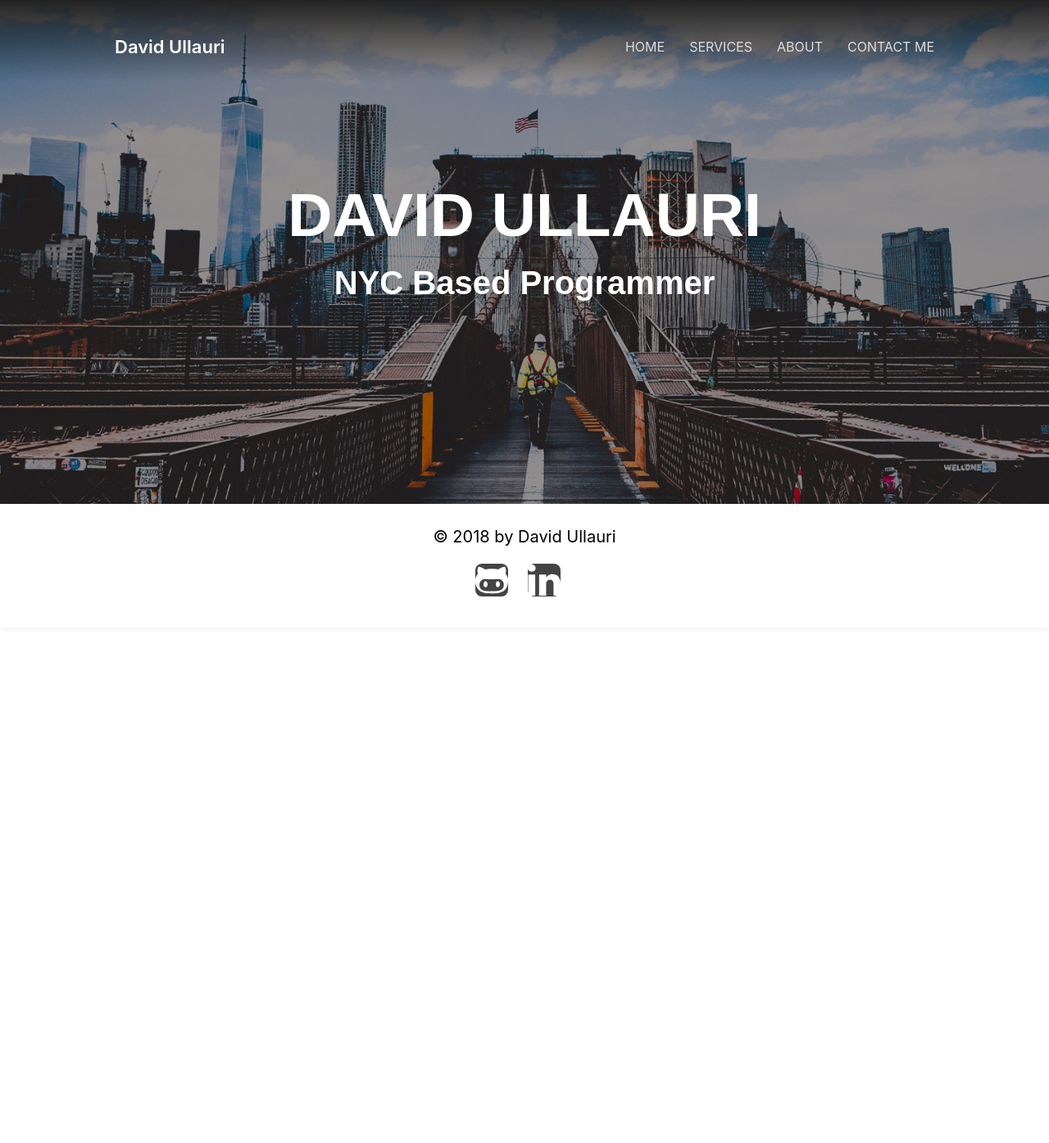
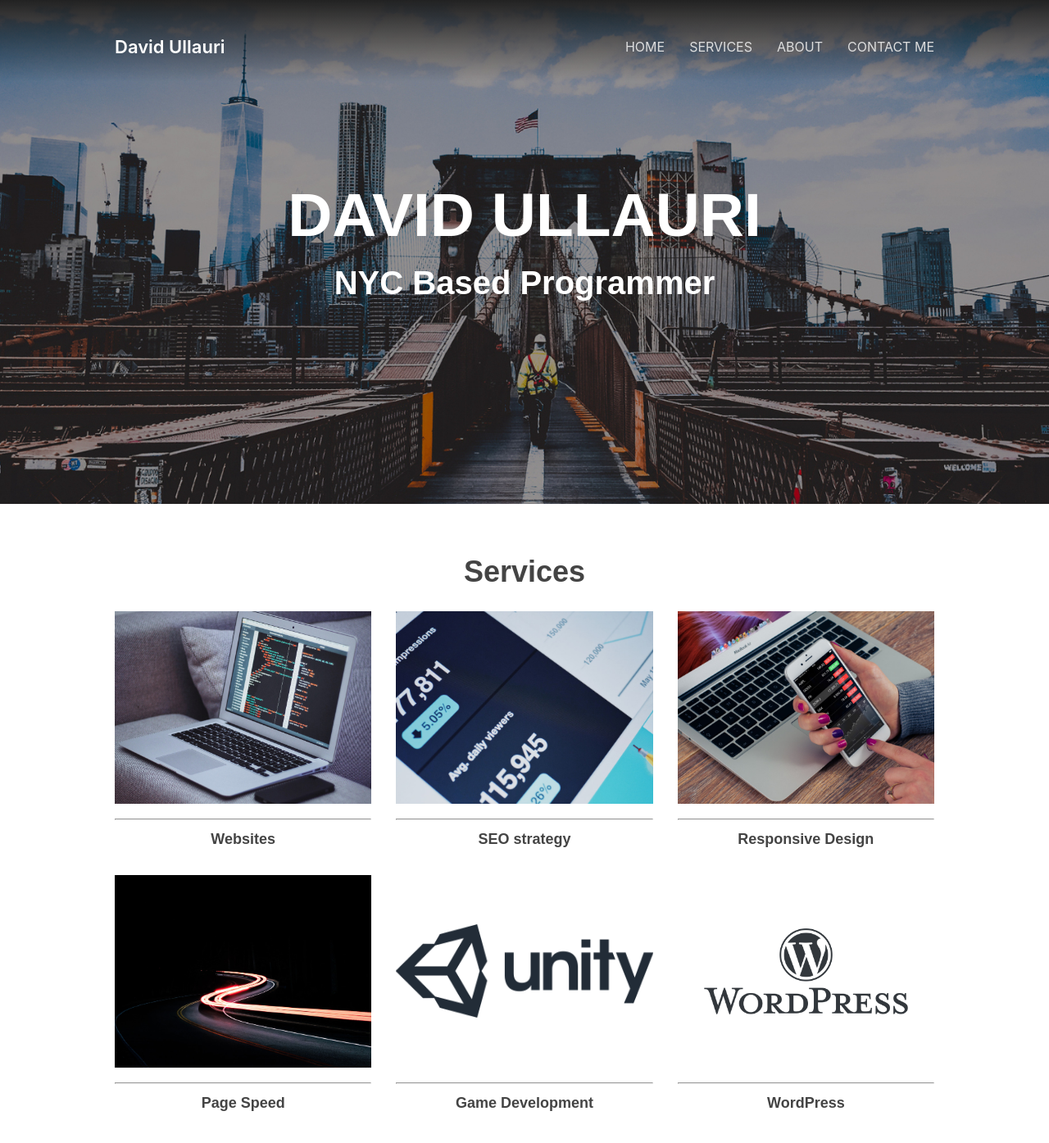
Before and after one commit to DavidUllauri/davidullauri.github.io, a Jekyll site: the page built from index.html, in a window 1280 px wide and 1400 px high. Shown: the top 1395 px of the window at 82% size. Built offline with Jekyll 4.4.1, drawn with Linux system fonts in a browser that asks for light colours.

Commit message:
services section
added services section to index file

```diff
--- a/index.html
+++ b/index.html
@@ -15,3 +15,72 @@
 		</div>
 	</section>
 </div>
+
+<section id="services">
+	<div class="content-wrap">
+		<div class="container">
+			<header id="post-header">
+				<a href="{{site.baseurl}}/services/" style="text-decoration: none;">
+					<h1>Services</h1>
+				</a>
+				<h2></h2>
+			</header>
+			<div class="main-grid">
+				<div class="grid-item">
+					<div class="service-link">
+						<div class="ratio-4-3" style="background-image:url({{site.baseurl}}/img/services/goran-ivos-246272-sm.jpg);"></div>
+					</div>
+					<hr>
+					<div class="grid-caption">
+						<h4>Websites</h4>
+					</div>
+				</div>
+				<div class="grid-item">
+					<div class="service-link">
+						<div class="ratio-4-3" style="background-image:url({{site.baseurl}}/img/services/igor-ovsyannykov-329196-sm.jpg);"></div>
+					</div>
+					<hr>
+					<div class="grid-caption">
+						<h4>SEO strategy</h4>
+					</div>
+				</div>
+				<div class="grid-item">
+					<div class="service-link">
+						<div class="ratio-4-3" style="background-image:url({{site.baseurl}}/img/services/william-iven-8514-sm.jpg);"></div>
+					</div>
+					<hr>
+					<div class="grid-caption">
+						<h4>Responsive Design</h4>
+					</div>
+				</div>
+				<div class="grid-item">
+					<div class="service-link">
+						<div class="ratio-4-3" style="background-image:url({{site.baseurl}}/img/services/osman-rana-263708-sm.jpg);"></div>
+					</div>
+					<hr>
+					<div class="grid-caption">
+						<h4>Page Speed</h4>
+					</div>
+				</div>
+				<div class="grid-item">
+					<div class="service-link">
+						<div class="ratio-4-3 no-crop" style="background-image:url({{site.baseurl}}/img/services/Official_unity_logo.png);"></div>
+					</div>
+					<hr>
+					<div class="grid-caption">
+						<h4>Game Development</h4>
+					</div>
+				</div>
+				<div class="grid-item">
+					<div class="service-link">
+						<div class="ratio-4-3 no-crop" style="background-image:url({{site.baseurl}}/img/services/WordPress-logotype-alternative.png);"></div>
+					</div>
+					<hr>
+					<div class="grid-caption">
+						<h4>WordPress</h4>
+					</div>
+				</div>
+			</div>
+		</div>
+	</div>
+</section>
```
Also changed, not shown: 1 other file.
